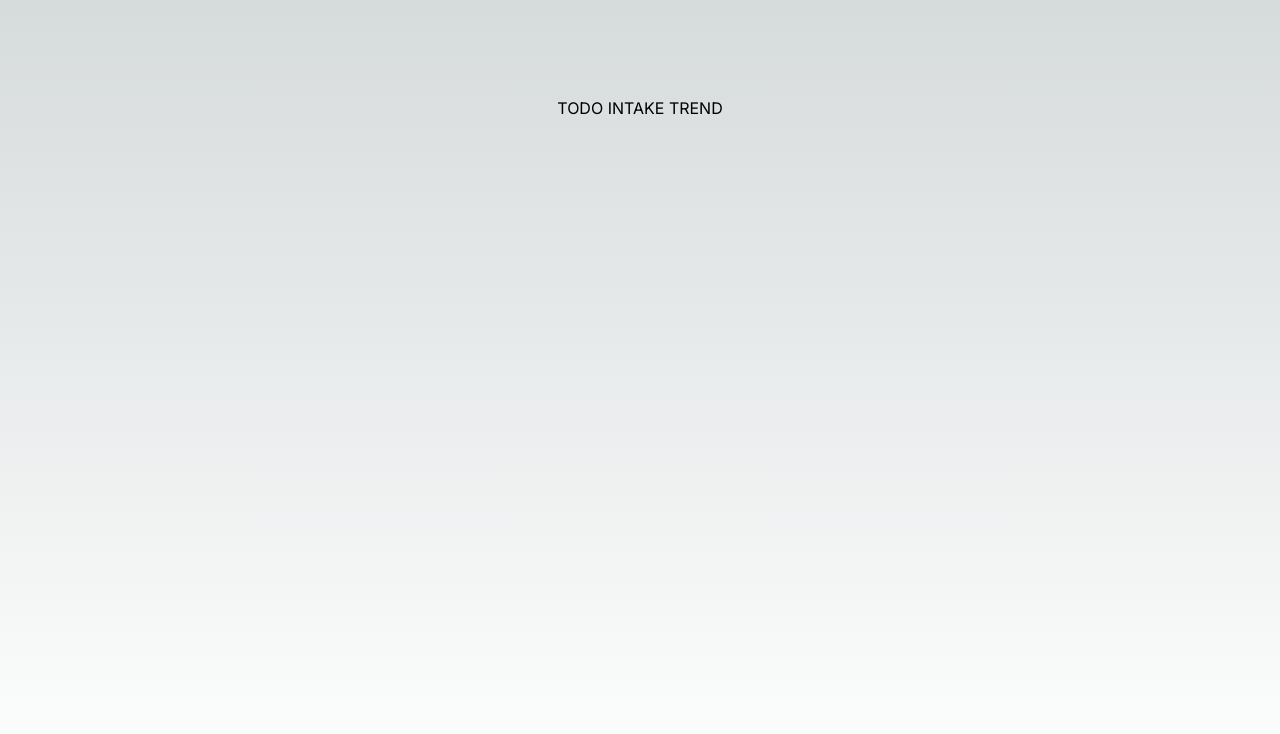
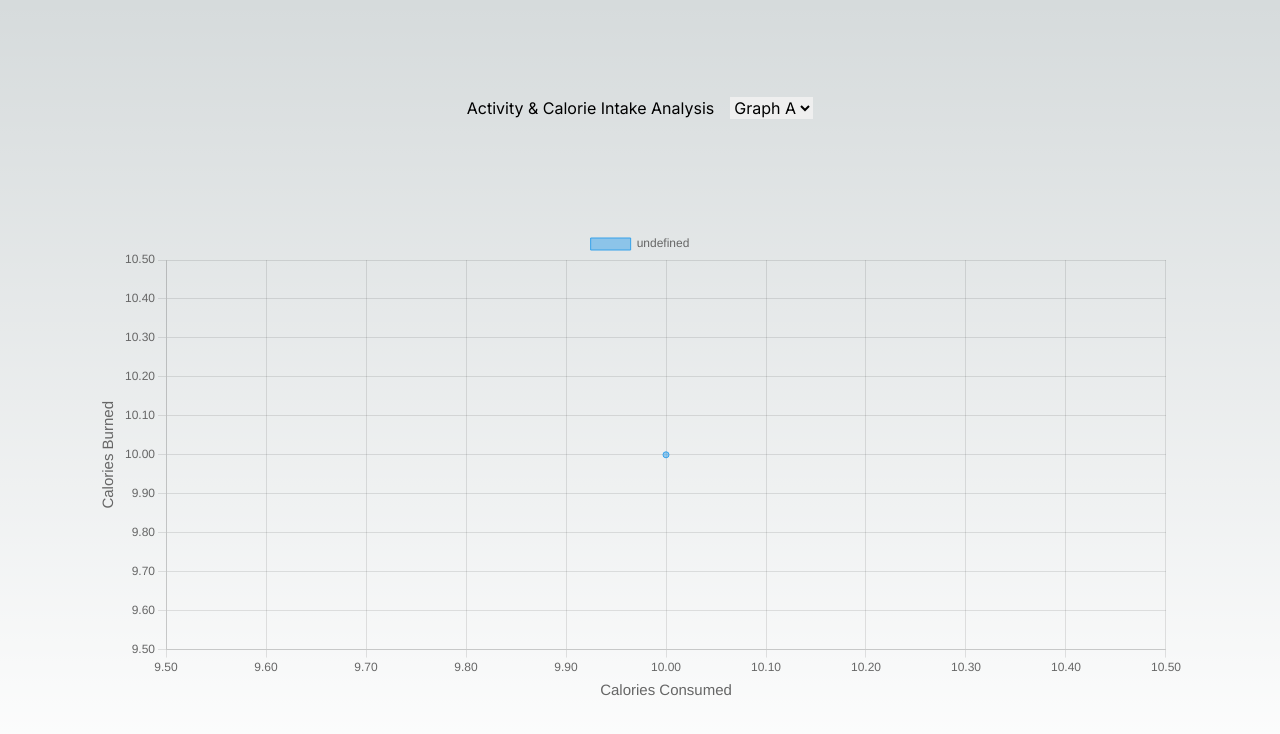
Before and after one commit to charlieforward9/ATHLEAT, a Next.js app: page /trends/intake in a window 1280 px wide. Shown: the top 734 px of the page. Built offline with nearby package versions, Linux system fonts and the light colour scheme.

Commit message:
Spinner styling changes & skeleton Intake chart

```diff
--- a/package.json
+++ b/package.json
@@ -11,8 +11,10 @@
   "dependencies": {
     "@aws-amplify/ui-react": "^5.3.1",
     "aws-amplify": "^5.3.11",
+    "chart.js": "^4.4.0",
     "next": "latest",
     "react": "latest",
+    "react-chartjs-2": "^5.2.0",
     "react-dom": "latest"
   },
   "devDependencies": {
--- a/src/app/components/Spinner.tsx
+++ b/src/app/components/Spinner.tsx
@@ -1,58 +1,12 @@
-// components/Spinner.tsx
-
 import React from 'react';
 
 const Spinner: React.FC = () => {
   return (
-    <div className="spinner-overlay">
-      <style jsx>{`
-        .spinner-overlay {
-          position: absolute;
-          top: 0;
-          left: 0;
-          width: 100%;
-          height: 100%;
-          background: rgba(0, 0, 0, 0.5); /* Adjust the opacity here */
-          display: flex;
-          justify-content: center;
-          align-items: center;
-          z-index: 9999; /* Ensure it's above other content */
-        }
-
-        .spinner {
-          display: flex;
-          justify-content: center;
-          align-items: center;
-        }
-
-        .spinner-circle {
-          width: 20px;
-          height: 20px;
-          background-color: #3498db;
-          border-radius: 50%;
-          margin: 0 5px;
-          animation: spinnerAnimation 1s infinite ease-in-out;
-        }
-
-        @keyframes spinnerAnimation {
-          0% {
-            transform: scale(0);
-            opacity: 0;
-          }
-          50% {
-            opacity: 1;
-          }
-          100% {
-            transform: scale(1);
-            opacity: 0;
-          }
-        }
-      `}</style>
-      <div className="spinner">
-        <div className="spinner-circle"></div>
-        <div className="spinner-circle"></div>
-        <div className="spinner-circle"></div>
-        <div className="spinner-circle"></div>
+    <div className="fixed top-0 left-0 w-full h-full bg-black bg-opacity-50 flex justify-center items-center z-50">
+      <div className="flex">
+        <div className="w-4 h-4 bg-blue-500 rounded-full mx-1 animate-bounce" style={{ animationDelay: '-0.32s' }}></div>
+        <div className="w-4 h-4 bg-blue-500 rounded-full mx-1 animate-bounce" style={{ animationDelay: '-0.16s' }}></div>
+        <div className="w-4 h-4 bg-blue-500 rounded-full mx-1 animate-bounce"></div>
       </div>
     </div>
   );
--- a/src/app/trends/intake/page.tsx
+++ b/src/app/trends/intake/page.tsx
@@ -1,9 +1,84 @@
-import React from "react";
+"use client";
+
+import React, { useRef, useEffect, useState } from "react";
+// import dynamic from 'next/dynamic'
+import Chart, { ChartConfiguration, LinearScale } from 'chart.js/auto';
+import { Scatter } from 'react-chartjs-2';
+
+const getData = (graphType: any) => {
+  // run queries to get data in future
+  if (graphType == "A")
+    return {
+      datasets: [{
+        data: [{x:10,y:10}]
+      }] // Add datasets here
+    }
+  else if (graphType == "B")
+    return {
+      datasets: [{
+        data: [{x:5,y:5}, {x:1,y:2}]
+      }] // Add datasets here
+    }
+  else
+    return {
+      datasets: [{
+        data: [{x:20,y:20}, {x:30,y:20}]
+      }] // Add datasets here
+    }
+}
 
 const IntakePage: React.FC = () => {
+
+  const [graphType, setGraphType] = useState("A");
+
+  Chart.register(LinearScale);
+
   return (
     <main className="flex min-h-screen flex-col items-center justify-between p-24">
-      <div>TODO INTAKE TREND</div>
+      <div className="w-full text-center mb-4">
+        <div className="flex items-center justify-center">
+          <h1 className="mb-0 mr-4">Activity & Calorie Intake Analysis</h1>
+          <select value={graphType} onChange={(e) => setGraphType(e.target.value)}>
+            <option value="A">Graph A</option>
+            <option value="B">Graph B</option>
+            <option value="C">Graph C</option>
+          </select>
+        </div>
+      </div>
+
+      <Scatter
+        data={getData(graphType)}
+        options={{
+          plugins: {
+            title: {
+              display: true,
+
+              font: {
+                size: 40
+              }
+            }},
+            scales: {
+              y: {
+                title: {
+                  display: true,
+                  text: 'Calories Burned',
+                  font: {
+                    size: 15
+                  }
+                }
+              },
+              x: {
+                title: {
+                  display: true,
+                  text: 'Calories Consumed',
+                  font: {
+                    size: 15
+                  }
+                }
+              }
+            },
+        }}
+      />
     </main>
   );
 };
```
